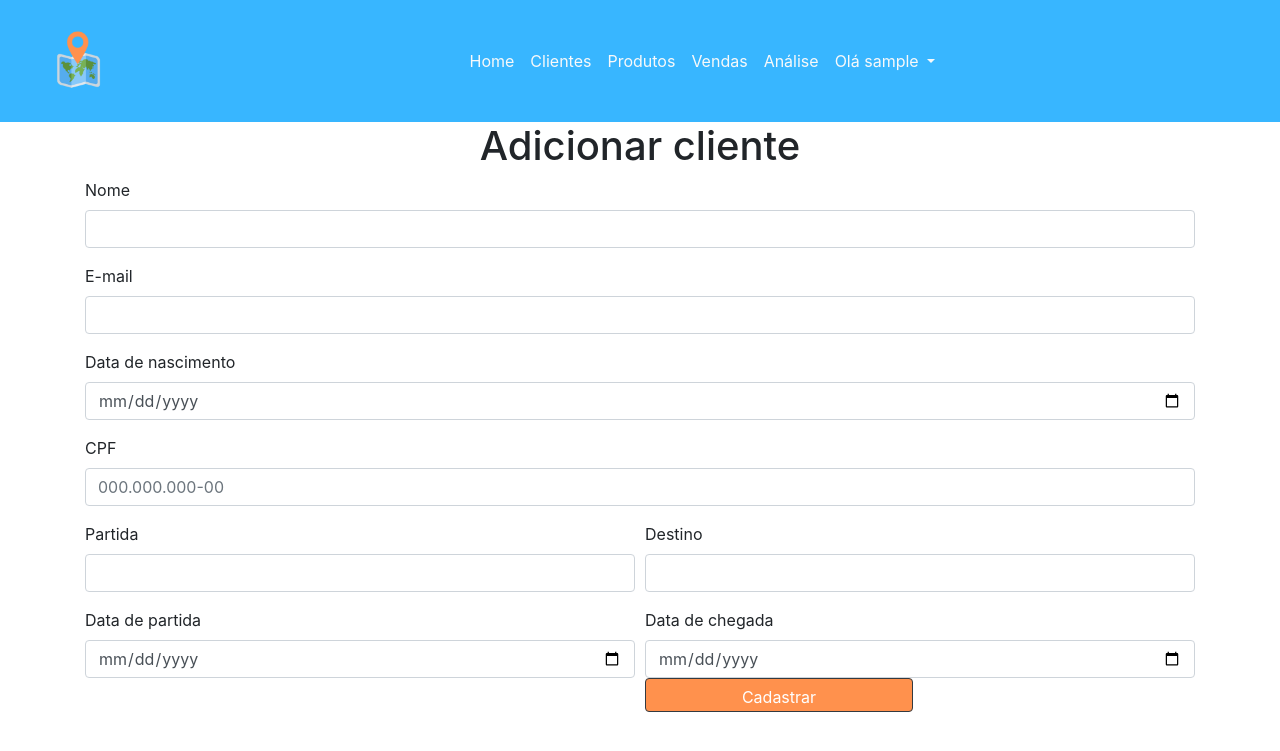
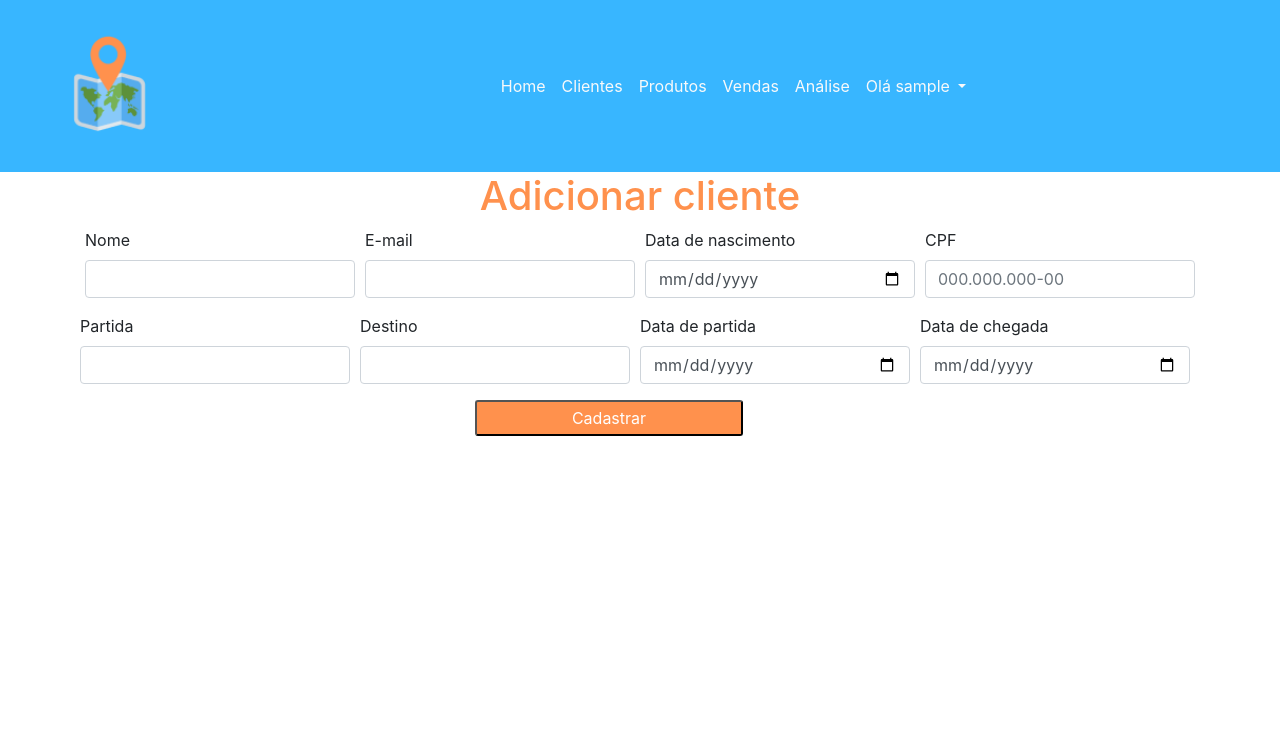
Before and after one commit to viagemcerta/project, a PHP site: page /formClientes.php in a window 1280 px wide. Shown: the top 751 px of the page. Run offline with PHP 8.4, Linux system fonts and the light colour scheme; the visitor is signed in with stand-in values (Sample User, id 1).

Commit message:
alterações

```diff
--- a/css/style.css
+++ b/css/style.css
@@ -1,24 +1,38 @@
+
 .menucolor{
 
     background-color: #38B6FF !important;
+
+}
+.all{
+    width: 100%;
+    height: 100%;
+    background-color: #38B6FF;
 
 }
 #login{
     width: 500px;
     height: 344px;
 }
-.btn2{
+.recuperar{
     color:#FF914D;
     background-color:#FFFFFF;
 }
-.btn{
+.login{
     align-content: center;
     color:#FFFFFF;
     background-color:#FF914D;
     width: 268px;
     height: 34px;
 }
-
+.cadastro{
+margin-left:400px;
+width: 268px;
+height: 36.47px;
+color: #FFFFFF;
+background: #FF914D;
+border-radius: 3px;
+}
 /*img{
 
     position: absolute;
@@ -31,7 +45,7 @@
 
 
 .imgsize{
-    max-width: 10% !important;
+    max-width: 15% !important;
 }
 
 
--- a/formClientes.php
+++ b/formClientes.php
@@ -12,45 +12,44 @@ if(isset($_SESSION['login'])){
 ?>
 
 <div class="container">
-    <h1 class="text-center">Adicionar cliente</h1>
+    <h1 class="text-center" style="color: #FF914D; text-align:center;">Adicionar cliente</h1>
 <form action="addcliente.php" method="post" >
   <div class="form">
-    <div class="form-group ">
+  <div class="form-row">
+    <div class="form-group col-md-3">
       <label for="inputName4">Nome</label>
       <input type="text" name="nome" class="form-control" id="inputName4">
     </div>
-    <div class="form-group  ">
+    <div class="form-group col-md-3 ">
       <label for="inputEmail4">E-mail</label>
       <input type="text" class="form-control" name="email" id="inputEmail4">
     </div>
-  </div>
-  <div class="form-group ">
+  <div class="form-group col-md-3">
     <label for="inputData">Data de nascimento</label>
     <input type="date" class="form-control" name="dta_nascimento" id="inputdata" placeholder="00/00/0000">
   </div>
-  <div class="form-group ">
+  <div class="form-group col-md-3">
     <label for="inputCpf">CPF</label>
     <input type="text" maxlength="11" class="form-control" name="CPF" id="inputCpf" placeholder="000.000.000-00">
   </div>
-  <div class="form-row">
-    <div class="form-group col-md-6">
+  <div class="form-row w-100">
+    <div class="form-group col-md-3">
       <label for="inputCity">Partida</label>
       <input type="text" class="form-control" name="partida" id="inputCity">
     </div>
-    <div class="form-group col-md-6">
+    <div class="form-group col-md-3">
       <label for="inputState">Destino</label>
       <input type="text" class="form-control" name="destino" id="inputCity">
     </div>
-    <div class="form-group col-md-6">
+    <div class="form-group col-md-3">
       <label for="inputState">Data de partida</label>
       <input type="date" class="form-control" name="dta_partida" id="inputCity">
     </div>
-    <div class="form-group col-md-6">
+    <div class="form-group col-md-3">
       <label for="inputState">Data de chegada</label>
       <input type="date" class="form-control" name="dta_chegada"  id="inputCity">
-      <button name="addcliente" type="submit" class="btn btn-dark">Cadastrar</button>
     </div>
-  </div>
+    <button name="addcliente" type="submit" class="cadastro">Cadastrar</button>
 </form>
 </div>
 
--- a/index.php
+++ b/index.php
@@ -8,7 +8,7 @@ include("header.php");
 ?>
 
 
-<h1>Hello world</h1>
+<h1 style="text-align:center;">Bem vindo ao sistema de controle Viagem Certa</h1>
 
 <?php
 
```
Also changed, not shown: acessar.php (+9 -5 lines), listClientes.php (+2 -5 lines).
